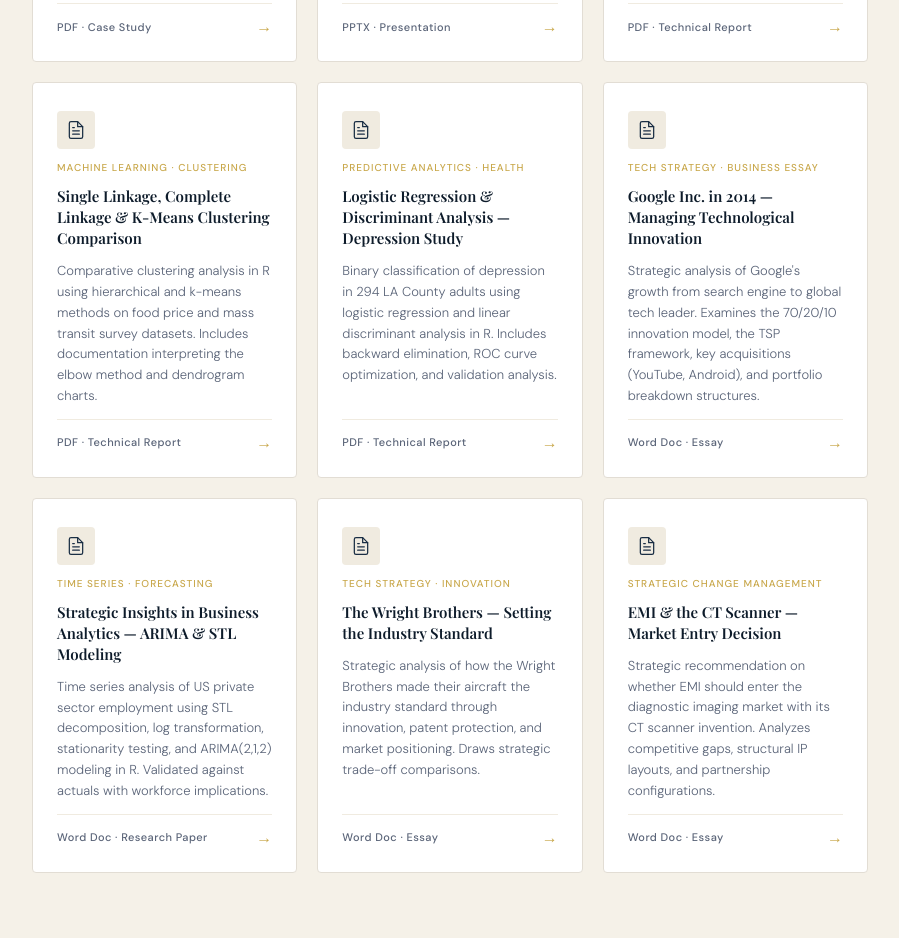
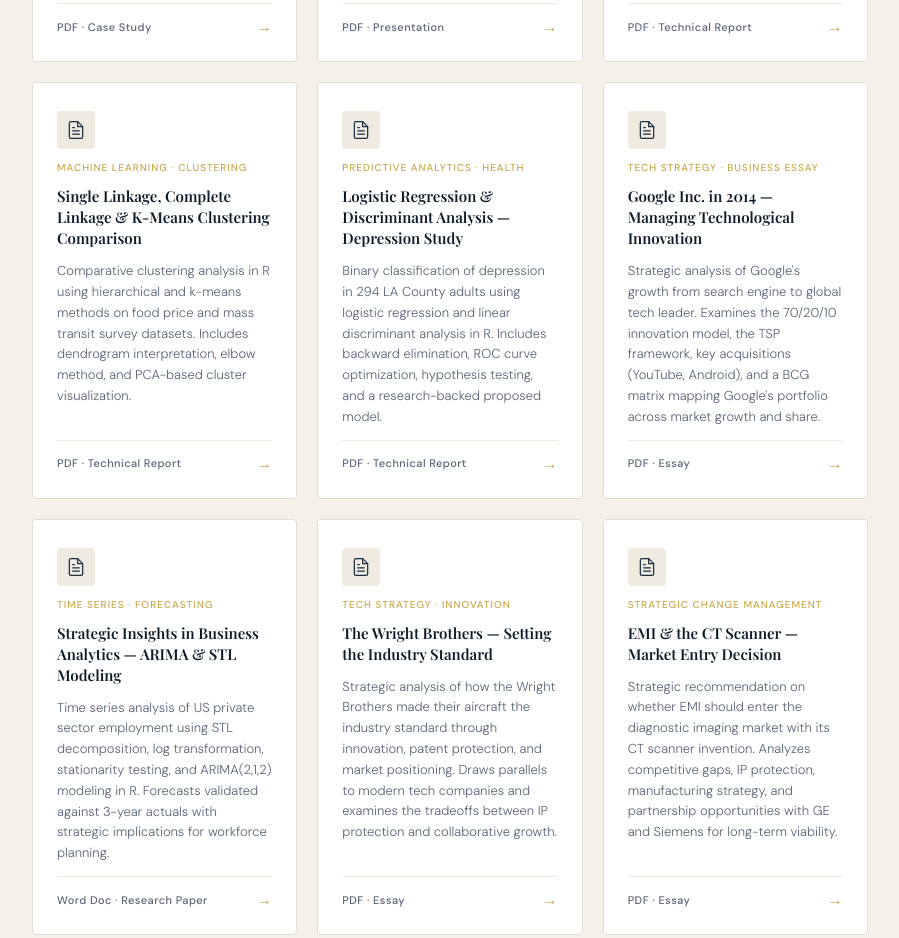
Before and after one commit to matndong/matndong.github.io, a plain HTML site: page docs/index.html in a window 1280 px wide. Shown: the part 833-1771 px from the top of the page, without its empty margins (190-1089 px from the left). Drawn offline with nearby package versions, Linux system fonts and the light colour scheme.

Commit message:
Update index.html

```diff
--- a/docs/index.html
+++ b/docs/index.html
@@ -328,7 +328,7 @@
 
   <div class="doc-grid">
 
-    <!-- CARD 1 — Polaris Case (Not pictured in repository screenshot) -->
+    <!-- CARD 1 — Polaris Case -->
     <a class="doc-card" href="POM-610_PolarisCaseAssignment.pdf" target="_blank">
       <div class="card-icon">
         <svg viewBox="0 0 24 24"><path d="M14 2H6a2 2 0 0 0-2 2v16a2 2 0 0 0 2 2h12a2 2 0 0 0 2-2V8z"/><polyline points="14 2 14 8 20 8"/><line x1="16" y1="13" x2="8" y2="13"/><line x1="16" y1="17" x2="8" y2="17"/><polyline points="10 9 9 9 8 9"/></svg>
@@ -342,8 +342,8 @@
       </div>
     </a>
 
-    <!-- CARD 2 — Walmart Case (Matched to file name and format extension) -->
-    <a class="doc-card" href="Walmart_Case_Presentation.pptx" target="_blank">
+    <!-- CARD 2 — Walmart Case -->
+    <a class="doc-card" href="Walmart_Case_Presentationpdf.pdf" target="_blank">
       <div class="card-icon">
         <svg viewBox="0 0 24 24"><path d="M14 2H6a2 2 0 0 0-2 2v16a2 2 0 0 0 2 2h12a2 2 0 0 0 2-2V8z"/><polyline points="14 2 14 8 20 8"/><line x1="16" y1="13" x2="8" y2="13"/><line x1="16" y1="17" x2="8" y2="17"/><polyline points="10 9 9 9 8 9"/></svg>
       </div>
@@ -351,12 +351,12 @@
       <p class="card-title">Walmart Supply Chain & Financial Performance Analysis</p>
       <p class="card-desc">Deep dive into Walmart's six supply chain drivers — facilities, inventory, transportation, information, sourcing, and pricing — with financial benchmarking against Amazon and Target (2015–2019).</p>
       <div class="card-footer">
-        <span class="card-type">PPTX · Presentation</span>
+        <span class="card-type">PDF · Presentation</span>
         <span class="card-arrow">→</span>
       </div>
     </a>
 
-    <!-- CARD 3 — PCA & Factor Analysis (Matched to file name and format extension) -->
+    <!-- CARD 3 — PCA & Factor Analysis -->
     <a class="doc-card" href="PS1_MathieuRedo-pdf.pdf" target="_blank">
       <div class="card-icon">
         <svg viewBox="0 0 24 24"><path d="M14 2H6a2 2 0 0 0-2 2v16a2 2 0 0 0 2 2h12a2 2 0 0 0 2-2V8z"/><polyline points="14 2 14 8 20 8"/><line x1="16" y1="13" x2="8" y2="13"/><line x1="16" y1="17" x2="8" y2="17"/><polyline points="10 9 9 9 8 9"/></svg>
@@ -370,86 +370,86 @@
       </div>
     </a>
 
-    <!-- CARD 4 — Clustering Analysis (Matched with %20 literal space representation) -->
-    <a class="doc-card" href="PS2_Mathieu%20(1).pdf" target="_blank">
+    <!-- CARD 4 — Clustering Analysis -->
+    <a class="doc-card" href="PS2_Mathieu__1_.pdf" target="_blank">
       <div class="card-icon">
         <svg viewBox="0 0 24 24"><path d="M14 2H6a2 2 0 0 0-2 2v16a2 2 0 0 0 2 2h12a2 2 0 0 0 2-2V8z"/><polyline points="14 2 14 8 20 8"/><line x1="16" y1="13" x2="8" y2="13"/><line x1="16" y1="17" x2="8" y2="17"/><polyline points="10 9 9 9 8 9"/></svg>
       </div>
       <span class="card-category">Machine Learning · Clustering</span>
       <p class="card-title">Single Linkage, Complete Linkage & K-Means Clustering Comparison</p>
-      <p class="card-desc">Comparative clustering analysis in R using hierarchical and k-means methods on food price and mass transit survey datasets. Includes documentation interpreting the elbow method and dendrogram charts.</p>
+      <p class="card-desc">Comparative clustering analysis in R using hierarchical and k-means methods on food price and mass transit survey datasets. Includes dendrogram interpretation, elbow method, and PCA-based cluster visualization.</p>
       <div class="card-footer">
         <span class="card-type">PDF · Technical Report</span>
         <span class="card-arrow">→</span>
       </div>
     </a>
 
-    <!-- CARD 5 — Logistic Regression & Discriminant Analysis (Matched to file name and format extension) -->
+    <!-- CARD 5 — Logistic Regression & Discriminant Analysis -->
     <a class="doc-card" href="PS3_Mathieu-pdf.pdf" target="_blank">
       <div class="card-icon">
         <svg viewBox="0 0 24 24"><path d="M14 2H6a2 2 0 0 0-2 2v16a2 2 0 0 0 2 2h12a2 2 0 0 0 2-2V8z"/><polyline points="14 2 14 8 20 8"/><line x1="16" y1="13" x2="8" y2="13"/><line x1="16" y1="17" x2="8" y2="17"/><polyline points="10 9 9 9 8 9"/></svg>
       </div>
       <span class="card-category">Predictive Analytics · Health</span>
       <p class="card-title">Logistic Regression & Discriminant Analysis — Depression Study</p>
-      <p class="card-desc">Binary classification of depression in 294 LA County adults using logistic regression and linear discriminant analysis in R. Includes backward elimination, ROC curve optimization, and validation analysis.</p>
+      <p class="card-desc">Binary classification of depression in 294 LA County adults using logistic regression and linear discriminant analysis in R. Includes backward elimination, ROC curve optimization, hypothesis testing, and a research-backed proposed model.</p>
       <div class="card-footer">
         <span class="card-type">PDF · Technical Report</span>
         <span class="card-arrow">→</span>
       </div>
     </a>
 
-    <!-- CARD 6 — Google Tech Strategy Essay (Matched to file name and format extension) -->
-    <a class="doc-card" href="Google.NdongReviewed.docx" target="_blank">
+    <!-- CARD 6 — Google Tech Strategy Essay -->
+    <a class="doc-card" href="Google_Ndong.pdf" target="_blank">
       <div class="card-icon">
         <svg viewBox="0 0 24 24"><path d="M14 2H6a2 2 0 0 0-2 2v16a2 2 0 0 0 2 2h12a2 2 0 0 0 2-2V8z"/><polyline points="14 2 14 8 20 8"/><line x1="16" y1="13" x2="8" y2="13"/><line x1="16" y1="17" x2="8" y2="17"/><polyline points="10 9 9 9 8 9"/></svg>
       </div>
       <span class="card-category">Tech Strategy · Business Essay</span>
       <p class="card-title">Google Inc. in 2014 — Managing Technological Innovation</p>
-      <p class="card-desc">Strategic analysis of Google's growth from search engine to global tech leader. Examines the 70/20/10 innovation model, the TSP framework, key acquisitions (YouTube, Android), and portfolio breakdown structures.</p>
+      <p class="card-desc">Strategic analysis of Google's growth from search engine to global tech leader. Examines the 70/20/10 innovation model, the TSP framework, key acquisitions (YouTube, Android), and a BCG matrix mapping Google's portfolio across market growth and share.</p>
       <div class="card-footer">
-        <span class="card-type">Word Doc · Essay</span>
+        <span class="card-type">PDF · Essay</span>
         <span class="card-arrow">→</span>
       </div>
     </a>
 
-    <!-- CARD 7 — Time Series & ARIMA (Matched to exact truncation system format name) -->
-    <a class="doc-card" href="The Value of Strategic Insights in Business Analytics...." target="_blank">
+    <!-- CARD 7 — Time Series & ARIMA -->
+    <a class="doc-card" href="The_Value_of_Strategic_Insights_in_Business_Analytics.docx" target="_blank">
       <div class="card-icon">
         <svg viewBox="0 0 24 24"><path d="M14 2H6a2 2 0 0 0-2 2v16a2 2 0 0 0 2 2h12a2 2 0 0 0 2-2V8z"/><polyline points="14 2 14 8 20 8"/><line x1="16" y1="13" x2="8" y2="13"/><line x1="16" y1="17" x2="8" y2="17"/><polyline points="10 9 9 9 8 9"/></svg>
       </div>
       <span class="card-category">Time Series · Forecasting</span>
       <p class="card-title">Strategic Insights in Business Analytics — ARIMA & STL Modeling</p>
-      <p class="card-desc">Time series analysis of US private sector employment using STL decomposition, log transformation, stationarity testing, and ARIMA(2,1,2) modeling in R. Validated against actuals with workforce implications.</p>
+      <p class="card-desc">Time series analysis of US private sector employment using STL decomposition, log transformation, stationarity testing, and ARIMA(2,1,2) modeling in R. Forecasts validated against 3-year actuals with strategic implications for workforce planning.</p>
       <div class="card-footer">
         <span class="card-type">Word Doc · Research Paper</span>
         <span class="card-arrow">→</span>
       </div>
     </a>
 
-    <!-- CARD 8 — Wright Brothers Tech Strategy (Matched to file name and format extension) -->
-    <a class="doc-card" href="TheWrightBrothersReviewed.Ndong.docx" target="_blank">
+    <!-- CARD 8 — Wright Brothers Tech Strategy -->
+    <a class="doc-card" href="TheWrightBrothers_Ndong.pdf" target="_blank">
       <div class="card-icon">
         <svg viewBox="0 0 24 24"><path d="M14 2H6a2 2 0 0 0-2 2v16a2 2 0 0 0 2 2h12a2 2 0 0 0 2-2V8z"/><polyline points="14 2 14 8 20 8"/><line x1="16" y1="13" x2="8" y2="13"/><line x1="16" y1="17" x2="8" y2="17"/><polyline points="10 9 9 9 8 9"/></svg>
       </div>
       <span class="card-category">Tech Strategy · Innovation</span>
       <p class="card-title">The Wright Brothers — Setting the Industry Standard</p>
-      <p class="card-desc">Strategic analysis of how the Wright Brothers made their aircraft the industry standard through innovation, patent protection, and market positioning. Draws strategic trade-off comparisons.</p>
+      <p class="card-desc">Strategic analysis of how the Wright Brothers made their aircraft the industry standard through innovation, patent protection, and market positioning. Draws parallels to modern tech companies and examines the tradeoffs between IP protection and collaborative growth.</p>
       <div class="card-footer">
-        <span class="card-type">Word Doc · Essay</span>
+        <span class="card-type">PDF · Essay</span>
         <span class="card-arrow">→</span>
       </div>
     </a>
 
-    <!-- CARD 9 — EMI CT Scanner (Matched to file name and format extension) -->
-    <a class="doc-card" href="EMI.NdongReviewed.docx" target="_blank">
+    <!-- CARD 9 — EMI CT Scanner -->
+    <a class="doc-card" href="EMI_Ndong.pdf" target="_blank">
       <div class="card-icon">
         <svg viewBox="0 0 24 24"><path d="M14 2H6a2 2 0 0 0-2 2v16a2 2 0 0 0 2 2h12a2 2 0 0 0 2-2V8z"/><polyline points="14 2 14 8 20 8"/><line x1="16" y1="13" x2="8" y2="13"/><line x1="16" y1="17" x2="8" y2="17"/><polyline points="10 9 9 9 8 9"/></svg>
       </div>
       <span class="card-category">Strategic Change Management</span>
       <p class="card-title">EMI & the CT Scanner — Market Entry Decision</p>
-      <p class="card-desc">Strategic recommendation on whether EMI should enter the diagnostic imaging market with its CT scanner invention. Analyzes competitive gaps, structural IP layouts, and partnership configurations.</p>
+      <p class="card-desc">Strategic recommendation on whether EMI should enter the diagnostic imaging market with its CT scanner invention. Analyzes competitive gaps, IP protection, manufacturing strategy, and partnership opportunities with GE and Siemens for long-term viability.</p>
       <div class="card-footer">
-        <span class="card-type">Word Doc · Essay</span>
+        <span class="card-type">PDF · Essay</span>
         <span class="card-arrow">→</span>
       </div>
     </a>
```
